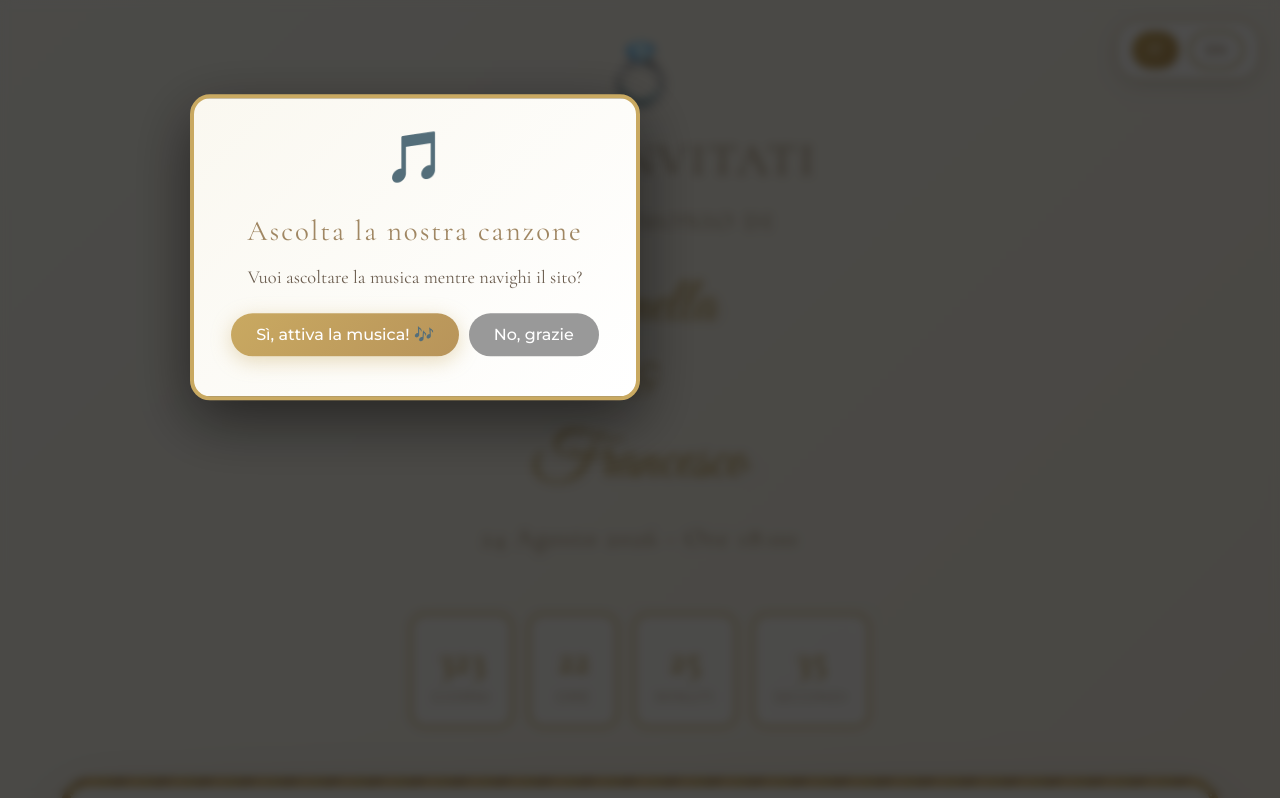
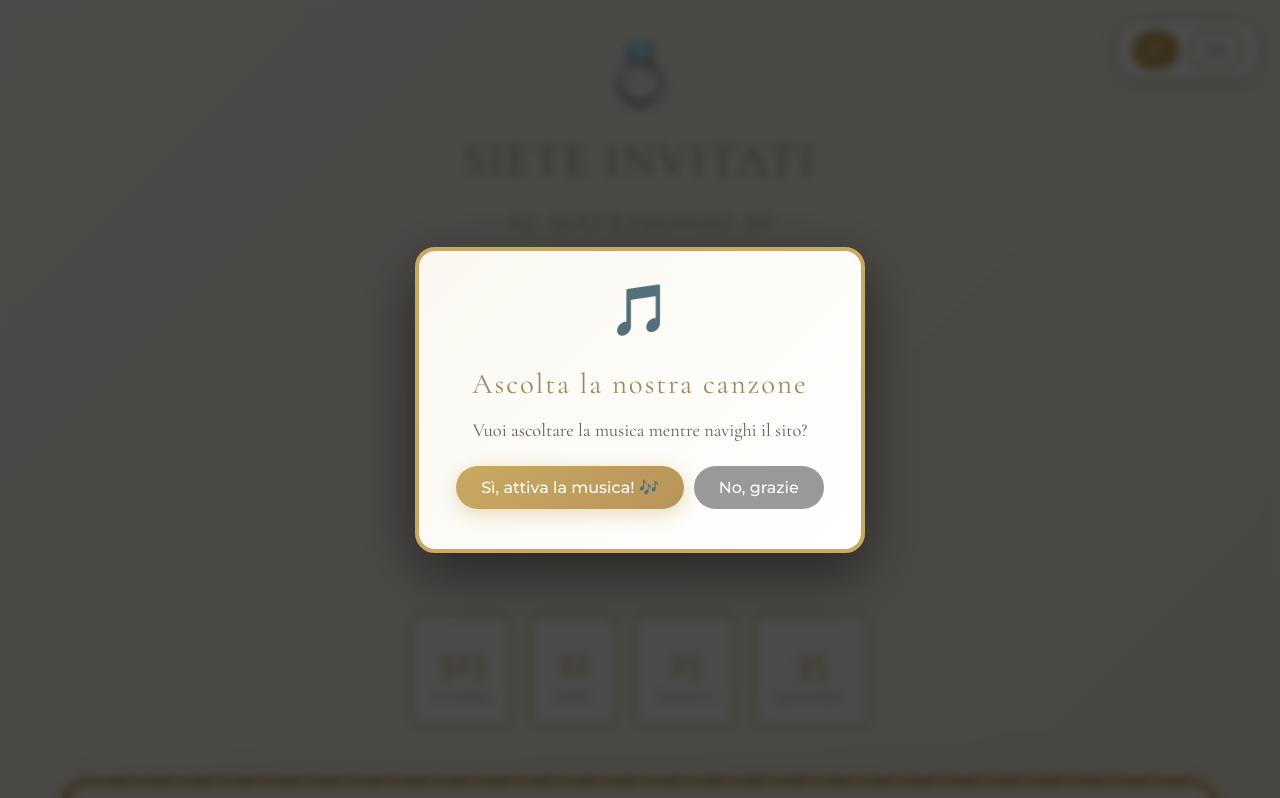
Before and after one commit to FrsFnc/wedding, a plain HTML site: page index.html in a window 1280 px wide. Shown: the top 798 px of the page. Drawn offline with nearby package versions, Linux system fonts and the light colour scheme.

Commit message:
Update index.html

```diff
--- a/index.html
+++ b/index.html
@@ -464,7 +464,7 @@
         }
 
 
-		.audio-permission-popup {
+.audio-permission-popup {
     display: none;
     position: fixed;
     top: 0;
@@ -474,12 +474,13 @@
     background: rgba(0, 0, 0, 0.7);
     backdrop-filter: blur(5px);
     z-index: 10003;
-    align-items: center;
-    justify-content: center;
 }
 
 .audio-permission-popup.show {
     display: flex;
+    align-items: center;
+    justify-content: center;
+    padding: 20px;
 }
 
 .audio-permission-box {
@@ -488,12 +489,11 @@
     border-radius: 20px;
     text-align: center;
     max-width: 450px;
-    width: 90%;
+    width: 100%;
     box-shadow: 0 20px 60px rgba(0, 0, 0, 0.5);
     border: 4px solid #c9a961;
-    animation: popupAppear 0.5s ease-out forwards;
+    animation: audioPopupScale 0.5s ease-out forwards;
 }
-
 .audio-permission-box h3 {
     color: #a08763;
     font-size: 1.8em;
@@ -637,7 +637,7 @@
             <h2 class="lang-it"><span class="icon">⛪</span> Cerimonia e Ricevimento</h2>
             <h2 class="lang-en"><span class="icon">⛪</span> Ceremony and Reception</h2>
             <p class="lang-it"><strong>Dove:</strong> Villa Grandinetti (Nocera Terinese CZ)<br><strong>Cerimonia in spiaggia:</strong> Ore 18:00<br><strong>Ricevimento:</strong> A seguire nello stesso luogo<br><br><a href="https://www.google.com/maps/search/?api=1&query=Villa+Grandinetti+Nocera+Terinese" target="_blank" class="maps-button">Apri in Google Maps</a></p>
-            <p class="lang-en"><strong>Where:</strong> Villa Grandinetti (Nocera Torinese CZ)<br><strong>Beach Ceremony:</strong> 6:00 PM<br><strong>Reception:</strong> Following at the same location<br><br><a href="https://www.google.com/maps/search/?api=1&query=Villa+Grandinetti+Nocera+Terinese" target="_blank" class="maps-button">Open in Google Maps</a></p>
+            <p class="lang-en"><strong>Where:</strong> Villa Grandinetti (Nocera Terinese CZ)<br><strong>Beach Ceremony:</strong> 6:00 PM<br><strong>Reception:</strong> Following at the same location<br><br><a href="https://www.google.com/maps/search/?api=1&query=Villa+Grandinetti+Nocera+Terinese" target="_blank" class="maps-button">Open in Google Maps</a></p>
         </div>
         <div class="info-box">
             <h2 class="lang-it"><span class="icon">ℹ️</span> Informazioni Utili</h2>
```
